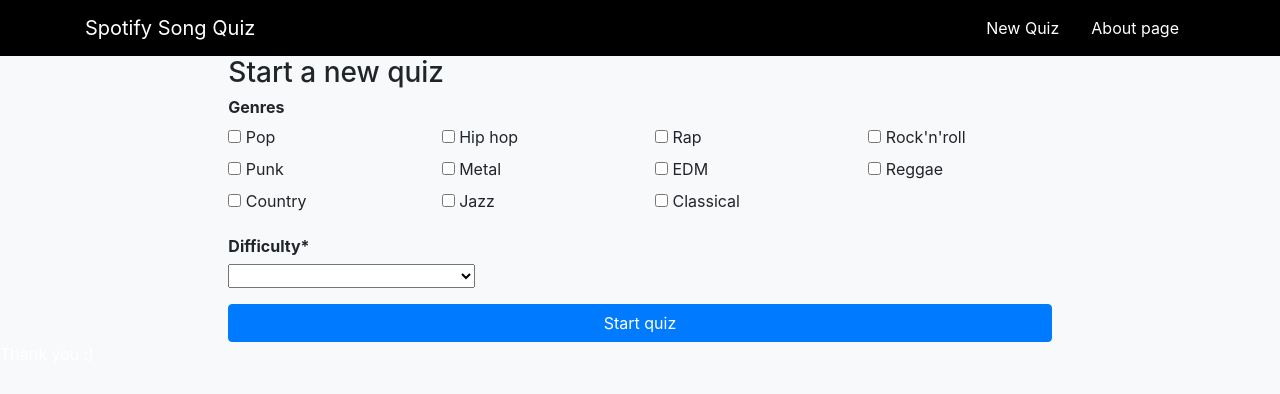
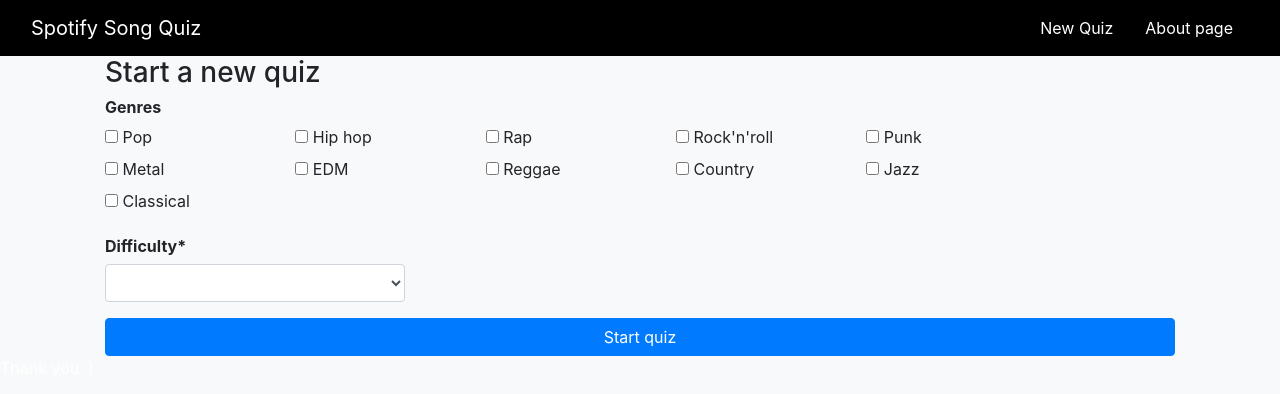
Before and after one commit to AndreArnesson/Quizify, an Angular app: page / in a window 1280 px wide. Shown: the top 394 px of the page. Built offline with nearby package versions, Linux system fonts and the light colour scheme.

Commit message:
css bootstrap fixes

```diff
--- a/src/app/app.component.css
+++ b/src/app/app.component.css
@@ -0,0 +1,3 @@
+.container-fluid {
+    max-width: 1100px;
+}
--- a/src/app/app.component.html
+++ b/src/app/app.component.html
@@ -1,6 +1,6 @@
 <div>
     <app-header></app-header>
-    <div class="col-md-8 mx-auto">
+    <div class="container-fluid">
         <router-outlet></router-outlet> <!-- Component linked to in app-routing is displayed here -->
     </div>
     <app-footer></app-footer>
--- a/src/app/form/form.component.ts
+++ b/src/app/form/form.component.ts
@@ -12,8 +12,8 @@
             <div>
                 <form #form="ngForm" (change)="onChange(form)" (ngSubmit)="onSubmit(form)" novalidate>
                     <h6><b>Genres</b></h6>
-                    <div #genresGroup="ngModelGroup" ngModelGroup="genres" class="row form-group">
-                        <div class="col-3" *ngFor="let item of genres; let i=index">
+                    <div #genresGroup="ngModelGroup" ngModelGroup="genres" class="form-group">
+                        <div class="form-check-inline col-md-2" *ngFor="let item of genres; let i=index">
                             <label>
                                 <input type="checkbox"
                                        ngModel name="{{item.value}}" [value]="item.value"
@@ -24,7 +24,7 @@
                     </div>
                     <div class="form-group">
                         <h6><b>Difficulty*</b></h6>
-                        <select ngModel name="difficulty" #difficulty="ngModel" required>
+                        <select class="form-control" ngModel name="difficulty" #difficulty="ngModel" style="width:300px" required>
                             <option *ngFor="let dif of difficulties" [value]="dif.value">{{dif.name}}</option>
                         </select>
                         <div class="alert alert-danger" *ngIf="difficulty.touched && !difficulty.valid">Please choose a difficulty.</div>
--- a/src/app/header/header.component.ts
+++ b/src/app/header/header.component.ts
@@ -6,7 +6,7 @@
         <div>
             <header>
                 <nav class="navbar" style="background-color: black">
-                    <div class="container col-md-8.5">
+                    <div class="container col-md-12">
                         <a class="navbar-brand text-white">Spotify Song Quiz</a>
                         <ul class="nav">
                             <li class="navbar-item"><a class="nav-link text-white" routerLink="/quiz">New Quiz</a></li>
```
